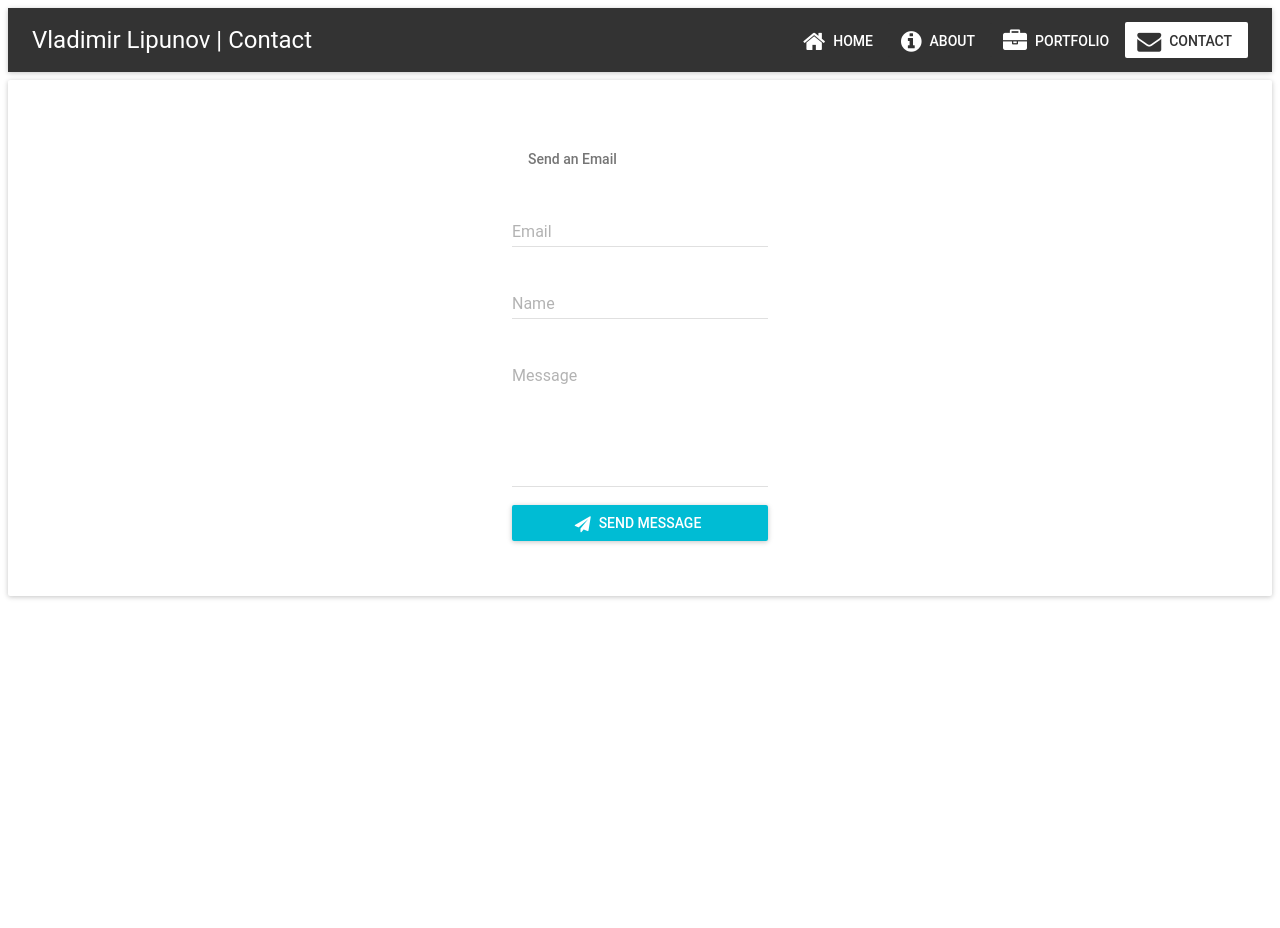
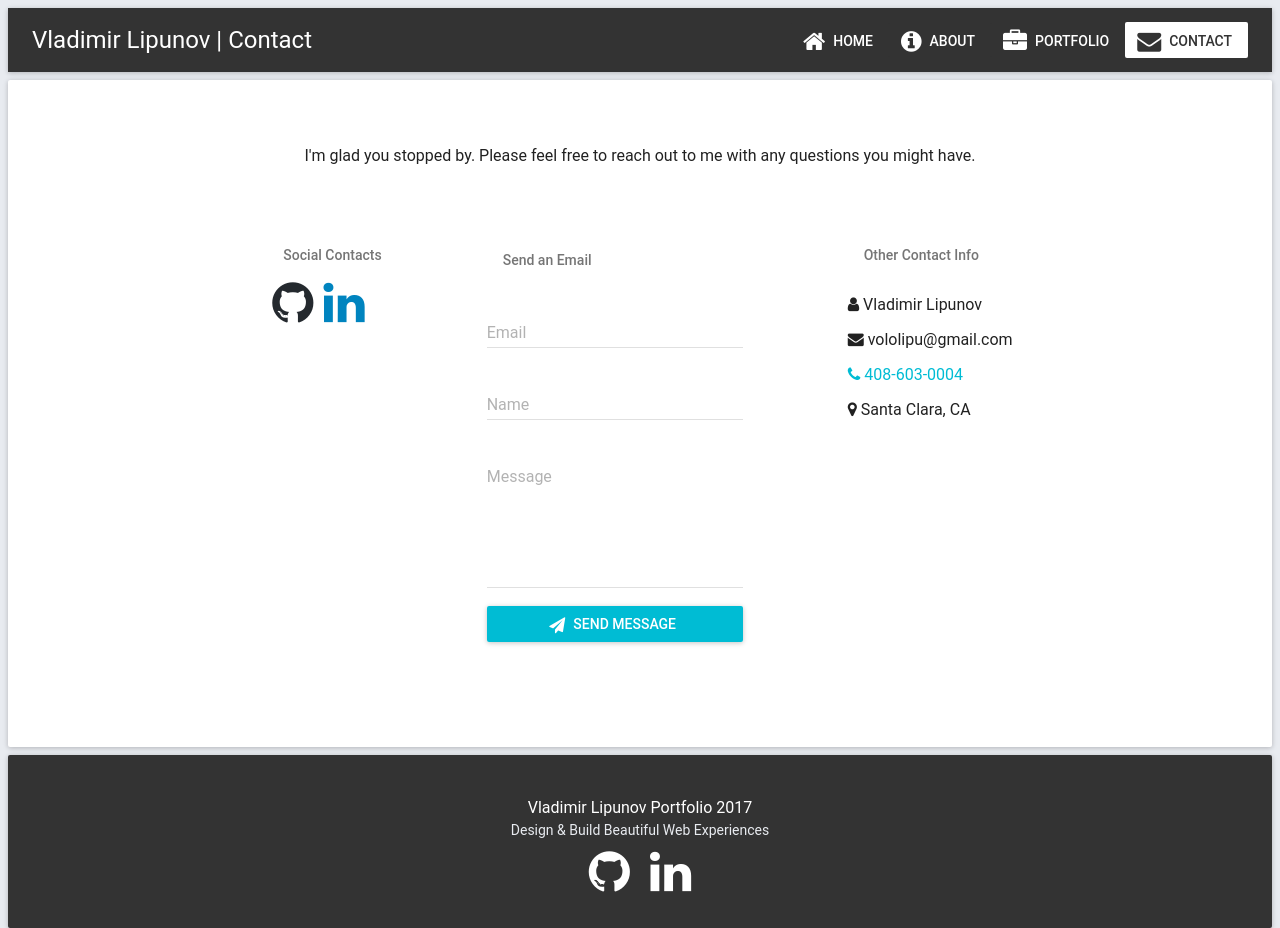
Before and after one commit to lippyDesign/portfolio_2017, a React app: page /contact in a window 1280 px wide. Before the commit the page ends 800 px from the top, so only its background shows below. Built offline with nearby package versions, Linux system fonts and the light colour scheme; what react-tap-event-plugin would draw is missing.

Commit message:
finished contact page

```diff
--- a/src/app.jsx
+++ b/src/app.jsx
@@ -1,6 +1,7 @@
 import React from 'react';
 import { BrowserRouter as Router, Route, Link } from 'react-router-dom';
 import MuiThemeProvider from 'material-ui/styles/MuiThemeProvider';
+import Paper from 'material-ui/Paper';
 
 import '../styles/index.scss';
 
@@ -9,6 +10,7 @@ import HomePage from './components/HomePage';
 import AboutPage from './components/AboutPage';
 import PortfolioPage from './components/PortfolioPage';
 import ContactPage from './components/ContactPage';
+import Footer from './components/Footer';
 
 const MENU_ITEMS = [
   { name: 'Home', path: '/', appearInSideBar: true, appearInTopMenuBar: true, appearInBottomMenuBar: true, icon: 'fa fa-home fa-2x' },
@@ -16,7 +18,7 @@ const MENU_ITEMS = [
   { name: 'Portfolio', path: 'portfolio', appearInSideBar: true, appearInTopMenuBar: true,appearInBottomMenuBar: true, icon:'fa fa-briefcase fa-2x'},
   { name: 'Contact', path: 'contact', appearInSideBar: true, appearInTopMenuBar: true, appearInBottomMenuBar: true, icon: 'fa fa-envelope fa-2x' },
   { name: 'GitHub', path: 'https://github.com/lippyDesign', appearInSideBar: true, appearInTopMenuBar: false, appearInBottomMenuBar: true, icon: 'fa fa-github fa-2x' },
-  { name: 'LinkedIn', path: 'https://www.linkedin.com/feed/', appearInSideBar: true, appearInTopMenuBar: false, appearInBottomMenuBar: true, icon: 'fa fa-linkedin fa-2x' }
+  { name: 'LinkedIn', path: 'https://www.linkedin.com/in/vladimirlipunov/', appearInSideBar: true, appearInTopMenuBar: false, appearInBottomMenuBar: true, icon: 'fa fa-linkedin fa-2x' }
 ];
 
 class App extends React.Component {
@@ -25,10 +27,13 @@ class App extends React.Component {
       <MuiThemeProvider>
       <div className="App">
         <Navi menuItems={MENU_ITEMS} />
-        <Route exact path="/" component={HomePage} />
-        <Route path="/about" component={AboutPage} />
-        <Route path="/portfolio" component={PortfolioPage} />
-        <Route path="/contact" component={ContactPage} />
+        <Paper zDepth={1} className="content">
+          <Route exact path="/" component={HomePage} />
+          <Route path="/about" component={AboutPage} />
+          <Route path="/portfolio" component={PortfolioPage} />
+          <Route path="/contact" component={ContactPage} />
+        </Paper>
+        <Footer />
       </div>
       </MuiThemeProvider>
     </Router>
--- a/src/components/AboutPage.js
+++ b/src/components/AboutPage.js
@@ -1,4 +1,5 @@
 import React, { Component } from 'react';
+import Paper from 'material-ui/Paper';
 
 export default class extends Component {
   render() {
--- a/src/components/ContactForm.js
+++ b/src/components/ContactForm.js
@@ -6,7 +6,7 @@ import RaisedButton from 'material-ui/RaisedButton';
 export default class extends React.Component {
   render() {
     return <form style={styles.formStyle} onSubmit={this.props.onFormSubmit}>
-      <Subheader>Send an Email</Subheader>
+      <Subheader className='subHeader'>Send an Email</Subheader>
       <TextField
         hintText="your@email.com"
         floatingLabelText="Email"
--- a/src/components/ContactPage.js
+++ b/src/components/ContactPage.js
@@ -1,9 +1,10 @@
 import React from 'react';
-import Paper from 'material-ui/Paper';
 import TextField from 'material-ui/TextField';
 import RaisedButton from 'material-ui/RaisedButton';
+import Subheader from 'material-ui/Subheader';
 
 import ContactForm from './ContactForm';
+import SocialIcons from './SocialIcons';
 
 export default class extends React.Component {
 
@@ -41,10 +42,31 @@ export default class extends React.Component {
   }
 
   render() {
-    return <Paper zDepth={1} style={{marginTop: 8}}>
-      <section className="contactWrapper">
-        <ContactForm { ...this.state } textChanged={this.textChanged} onFormSubmit={this.onFormSubmit} />
-      </section>
-    </Paper>;
+    return <div className="contactPage">
+      <p className='textCenter'>I'm glad you stopped by. Please feel free to reach out to me with any questions you might have.</p>
+      <div className="contactInnerWrapper">
+        <section className="socialWrapper">
+          <div>
+            <Subheader className='subHeader'>Social Contacts</Subheader>
+            <SocialIcons icons={ICONS} />
+          </div>
+        </section>
+        <section className="contactWrapper">
+          <ContactForm { ...this.state } textChanged={this.textChanged} onFormSubmit={this.onFormSubmit} />
+        </section>
+        <section className="phoneAndLocationWrapper">
+          <Subheader className='subHeader'>Other Contact Info</Subheader>
+          <p><i className="fa fa-user" aria-hidden="true"></i> Vladimir Lipunov</p>
+          <p><i className="fa fa-envelope" aria-hidden="true"></i> vololipu@gmail.com</p>
+          <p><a href="tel:408-603-0004"><i className="fa fa-phone" aria-hidden="true"></i> 408-603-0004</a></p>
+          <p><i className="fa fa-map-marker" aria-hidden="true"></i> Santa Clara, CA</p>
+        </section>
+      </div>
+    </div>;
   }
 }
+
+const ICONS = [
+  { path: 'https://github.com/lippyDesign', iconClass: "fa fa-github fa-3x", color: '#24292E' },
+  { path: 'https://www.linkedin.com/in/vladimirlipunov/', iconClass: "fa fa-linkedin fa-3x",  color: '#0084BF' }
+];
--- /dev/null
+++ b/src/components/Footer.js
@@ -0,0 +1,20 @@
+import React from 'react';
+import Paper from 'material-ui/Paper';
+import SocialIcons from './SocialIcons';
+
+export default class extends React.Component {
+  render() {
+    return <Paper zDepth={1} className="footer">
+      <p className="textCenter">Vladimir Lipunov Portfolio  2017</p>
+      <p className="textCenter footerSmallText">Design & Build Beautiful Web Experiences</p>
+      <div className="footerIcons textCenter">
+        <SocialIcons icons={ICONS} />
+      </div>
+    </Paper>;
+  }
+}
+
+const ICONS = [
+  { path: 'https://github.com/lippyDesign', iconClass: "fa fa-github fa-3x", color: '#FFF' },
+  { path: 'https://www.linkedin.com/in/vladimirlipunov/', iconClass: "fa fa-linkedin fa-3x", color: '#FFF' }
+];
--- a/src/components/Navi.js
+++ b/src/components/Navi.js
@@ -73,6 +73,7 @@ class Navi extends React.Component {
   renderTopMenuBar() {
     if (this.state.screenWidth < 875) { // navbar for small screens
       return <AppBar
+        zDepth={1}
         title={`Vladimir Lipunov ${this.state.activeNaviItem}`}
         titleStyle={this.updateTitleStyle()}
         onTitleTouchTap={() => this.handleNavButtonPress('/')}
@@ -84,6 +85,7 @@ class Navi extends React.Component {
     }
     // navbar for large screens
     return <AppBar
+      zDepth={1}
       title={`Vladimir Lipunov ${this.state.activeNaviItem}`}
       showMenuIconButton={false}
       titleStyle={this.updateTitleStyle()}
@@ -120,7 +122,7 @@ class Navi extends React.Component {
     // we are only rendering the bottom menu on small screens
     // navbar may be active (full opacity) or not active (0.6 opacity)
     if (this.state.screenWidth < 875) {
-      const menuStyle = this.state.isBottomNavActive ? { position: 'fixed', bottom: 8, left: 8, right: 8 } : {position: 'fixed', bottom: 8, left: 8, right: 8, opacity: 0.3 }
+      const menuStyle = this.state.isBottomNavActive ? { zIndex: 100, position: 'fixed', bottom: 8, left: 8, right: 8 } : {zIndex: 100, position: 'fixed', bottom: 8, left: 8, right: 8, opacity: 0.3 }
       return <Paper zDepth={1} style={menuStyle}>
         <BottomNavigation>
           <div id='bottomMenuBox' className='bottomMenuBox' onClick={() => this.setState({isBottomNavActive: !this.state.isBottomNavActive})}>
--- /dev/null
+++ b/src/components/SocialIcons.js
@@ -0,0 +1,15 @@
+import React from 'react';
+import Subheader from 'material-ui/Subheader';
+
+export default class extends React.Component {
+  renderIcons() {
+    return this.props.icons.map(({ path, iconClass, color }) => {
+      return <a style={{ color, padding: 5 }} key={iconClass} href={path} target='_blank'>
+        <i className={iconClass} aria-hidden="true"></i>
+      </a>;
+    });
+  }
+  render() {
+    return <div>{this.renderIcons()}</div>;
+  }
+}
--- a/styles/main.scss
+++ b/styles/main.scss
@@ -1,8 +1,28 @@
+html, body, #app {
+  height: 100%;
+}
+body, #app, .App {
+  min-height: 100%;
+  display: flex;
+  flex-direction: column;
+}
+body {
+  background-color: #E8EBF0;
+}
 .App {
-  margin-bottom: 73px;
-  @media(min-width: 875px) {
-    margin-bottom: 0;
+  min-height: 100%;
+  flex: 1 auto;
+}
+.content {
+  flex: 1 0 auto;
+  margin-top: 8px;
+  padding: 50px;
+  @media(max-width: 875px) {
+    padding: 30px 15px;
   }
+}
+.textCenter {
+  text-align: center;
 }
 // NAVIGATION MENUES
 .topMenuBottomWrapper {
@@ -29,11 +49,73 @@
 .bottomMenuButtonActive div, .bottomMenuButtonActive span {
   color: rgb(0, 188, 212) !important;
 }
+
+// FOOTER
+.footer {
+  background-color: #333 !important;
+  color: #fff !important;
+  margin-top: 8px;
+  padding: 27px;
+  margin-bottom: 73px;
+  @media(min-width: 875px) {
+    margin-bottom: 7px;
+  }
+}
+.footer p {
+  margin-bottom: 5px;
+}
+.footerSmallText {
+  font-size: 14px;
+  margin-top: 5px;
+  color: #E8EBF0;
+}
+.footerIcons i {
+  padding: 5px;
+}
+
 // CONTACT PAGE
-.contactWrapper {
-  padding: 50px 25px;
+// .contactPage {
+//   padding: 50px 10px;
+//   margin-top: 8px;
+//   @media(max-width: 875px) {
+//     padding: 25px 10px;
+//   }
+// }
+.contactInnerWrapper {
+  display: flex;
+  justify-content: center;
+  flex-wrap: wrap;
+  @media(max-width: 875px) {
+    display: block;
+  }
+}
+.contactWrapper, .socialWrapper, .phoneAndLocationWrapper {
+  padding: 50px;
   display: flex;
   justify-content: center;
   align-items: center;
   flex-wrap: wrap;
+  @media(max-width: 875px) {
+    padding: 25px;
+  }
 }
+.socialWrapper {
+  align-items: flex-start;
+}
+.phoneAndLocationWrapper {
+  display: inline-block;
+  @media(max-width: 875px) {
+    display: block;
+    text-align: center;
+  }
+}
+.phoneAndLocationWrapper a {
+  color: #00BCD4;
+  text-decoration: none;
+}
+.subHeader {
+  @media(max-width: 875px) {
+    text-align: center;
+    padding: 0 !important;
+  }
+}
```
Also changed, not shown: src/components/HomePage.js.
